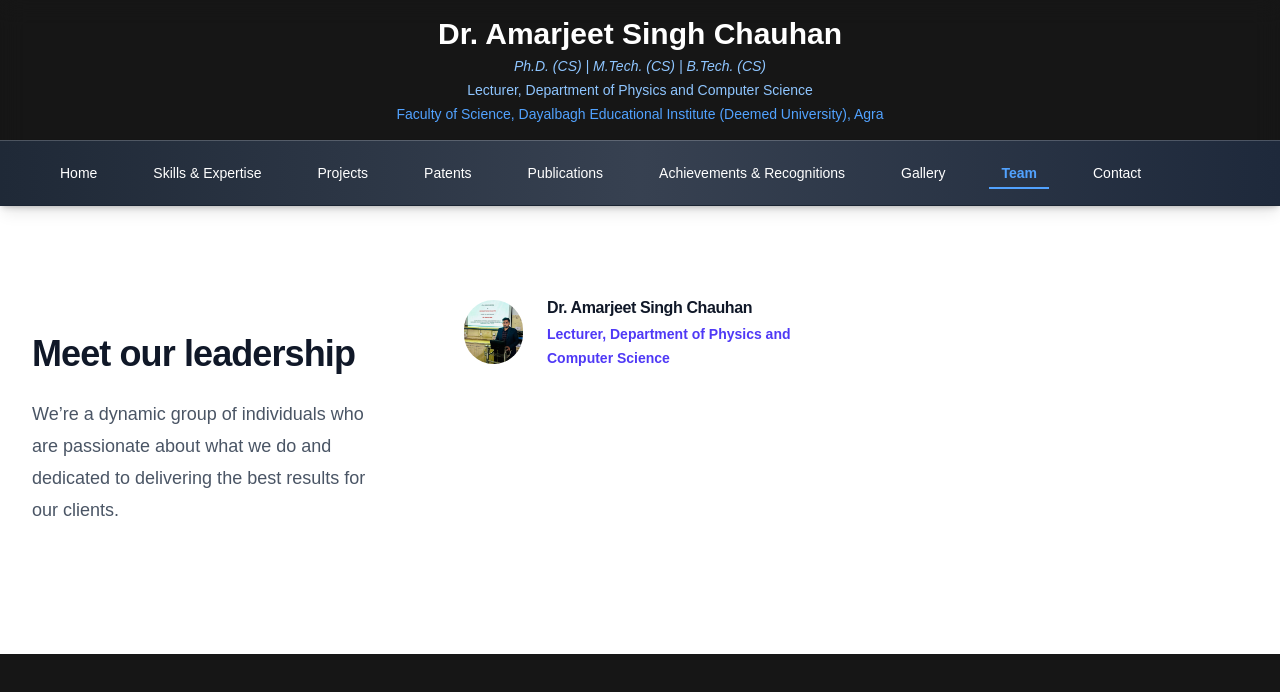
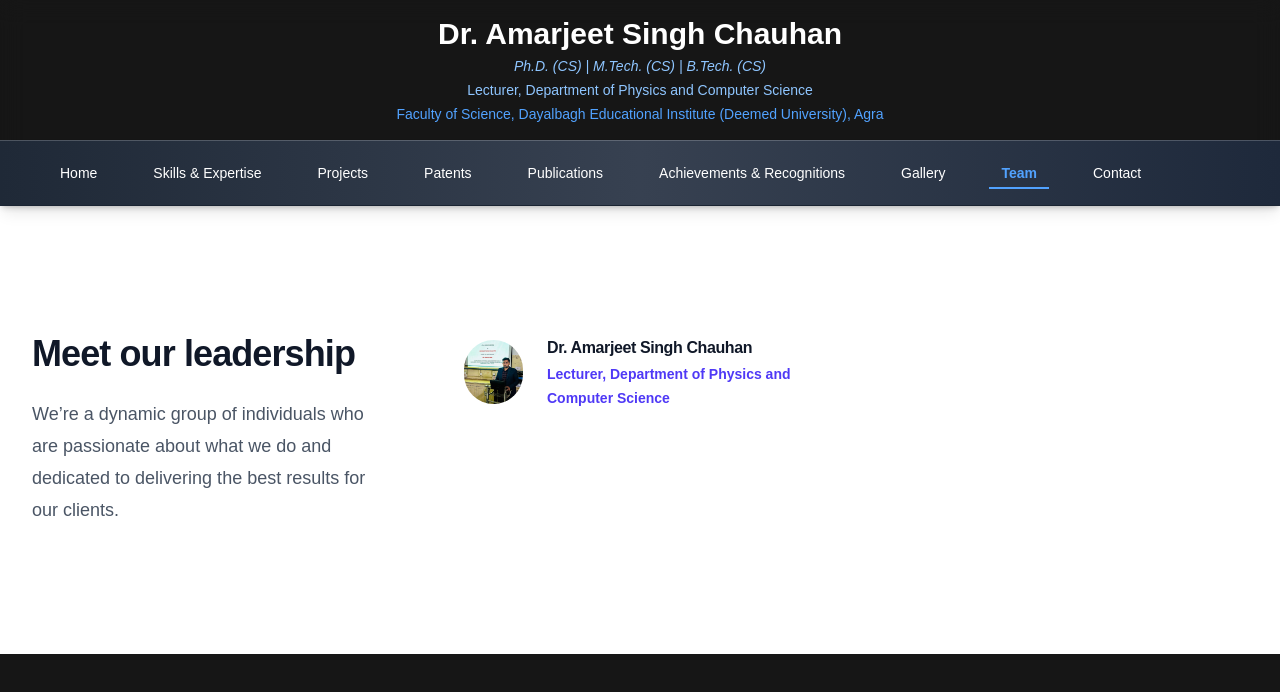
Before and after one commit to Abhisheklogics/sirPortfolio, a Next.js app: page /team-member in a window 1280 px wide. Shown: the top 692 px of the page. Built offline with nearby package versions, Linux system fonts and the light colour scheme.

Commit message:
Update page.js

```diff
--- a/src/app/team-member/page.js
+++ b/src/app/team-member/page.js
@@ -13,7 +13,7 @@ export default function OurTeam()
     </div>
     <ul role="list" className="grid gap-x-8 gap-y-12 sm:grid-cols-2 sm:gap-y-16 xl:col-span-2">
       <li>
-        <div className=" md:mt-[-40px] flex items-center gap-x-6">
+        <div className=" flex items-center gap-x-6">
           <Image className="size-16 rounded-full" height={100} width={100} src={Photo} alt=""/>
           <div>
             <h3 className="text-base/7 font-semibold tracking-tight text-gray-900"> Dr. Amarjeet Singh Chauhan</h3>
```
